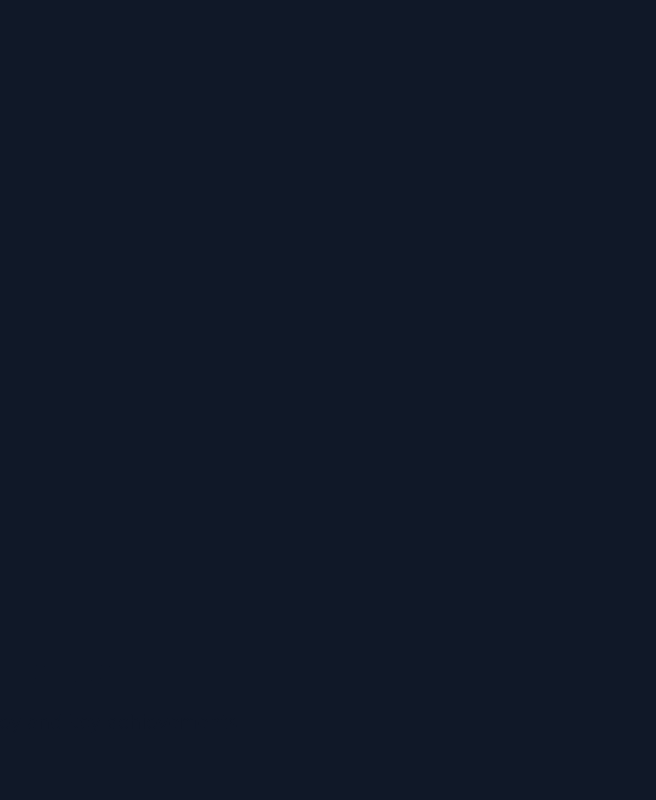
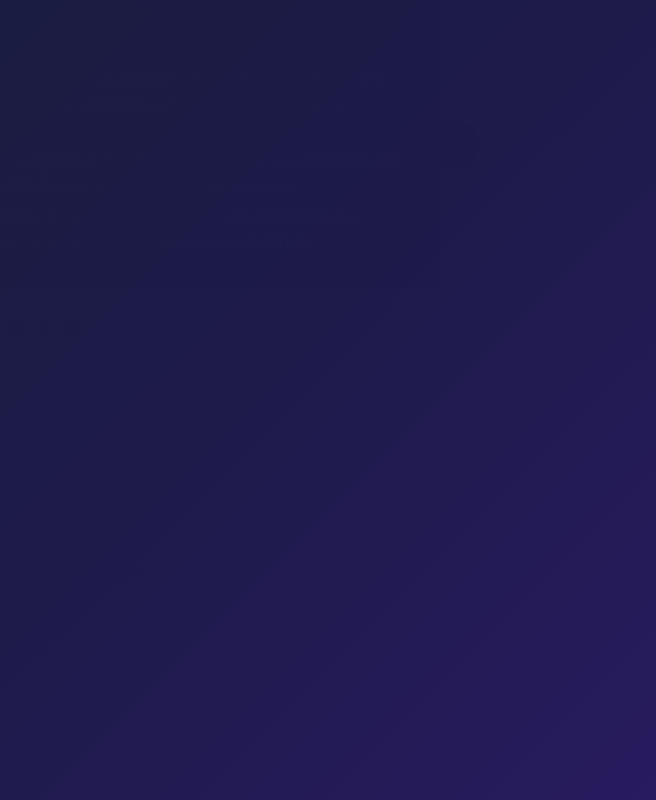
Before and after one commit to ChaitanyaMittal27/portfolio, a Next.js app: page / in a window 1280 px wide. Shown: the part 1140-1940 px from the top of the page, without its empty margins (624-1280 px from the left). Built offline with nearby package versions, Linux system fonts and the light colour scheme.

Commit message:
updated info + ui

```diff
--- a/app/globals.css
+++ b/app/globals.css
@@ -28,13 +28,16 @@
   .dark body {
     background: linear-gradient(
       135deg,
-      #0f172a 0%,
-      /* slate-900 */ #1e293b 25%,
-      /* slate-800 */ #334155 45%,
-      /* slate-700 */ #1e1b4b 75%,
-      /* indigo-900 */ #312e81 100% /* indigo-800 */
-    );
+      #0a0e27 0%,
+      #1a1f3a 20%,
+      #1e1b4b 40%,
+      #2d1b69 60%,
+      #1e1b4b 80%,
+      #0a0e27 100%
+    ) !important;
     min-height: 100vh;
+    position: relative;
+    overflow-x: hidden;
   }
 
   /* Soft geometric pattern for warmth (light theme) */
@@ -45,21 +48,9 @@
     left: 0;
     width: 100%;
     height: 100%;
-    background-image: radial-gradient(
-        circle at 25% 25%,
-        rgba(251, 146, 60, 0.08) 0%,
-        transparent 50%
-      ),
-      radial-gradient(
-        circle at 75% 75%,
-        rgba(59, 130, 246, 0.08) 0%,
-        transparent 50%
-      ),
-      radial-gradient(
-        circle at 50% 50%,
-        rgba(34, 197, 94, 0.05) 0%,
-        transparent 50%
-      );
+    background-image: radial-gradient(circle at 25% 25%, rgba(251, 146, 60, 0.08) 0%, transparent 50%),
+      radial-gradient(circle at 75% 75%, rgba(59, 130, 246, 0.08) 0%, transparent 50%),
+      radial-gradient(circle at 50% 50%, rgba(34, 197, 94, 0.05) 0%, transparent 50%);
     pointer-events: none;
     z-index: -1;
   }
@@ -70,34 +61,29 @@
     position: fixed;
     top: 0;
     left: 0;
-    width: 100%;
-    height: 100%;
-    background-image: radial-gradient(
-        circle at 20% 80%,
-        rgba(99, 102, 241, 0.12) 0%,
-        transparent 50%
-      ),
-      radial-gradient(
-        circle at 80% 20%,
-        rgba(168, 85, 247, 0.1) 0%,
-        transparent 50%
-      ),
-      radial-gradient(
-        circle at 40% 40%,
-        rgba(59, 130, 246, 0.08) 0%,
-        transparent 50%
-      ),
-      radial-gradient(
-        circle at 60% 70%,
-        rgba(16, 185, 129, 0.06) 0%,
-        transparent 50%
-      );
+    right: 0;
+    bottom: 0;
+    background-image: radial-gradient(circle at 20% 80%, rgba(99, 102, 241, 0.15) 0%, transparent 50%),
+      radial-gradient(circle at 80% 20%, rgba(168, 85, 247, 0.12) 0%, transparent 50%),
+      radial-gradient(circle at 40% 40%, rgba(59, 130, 246, 0.1) 0%, transparent 50%),
+      radial-gradient(circle at 60% 70%, rgba(16, 185, 129, 0.08) 0%, transparent 50%);
     pointer-events: none;
     z-index: -1;
-    animation: breathe 8s ease-in-out infinite;
+    animation: subtle-glow 8s ease-in-out infinite;
   }
 }
 
+@keyframes subtle-glow {
+  0%,
+  100% {
+    opacity: 1;
+    transform: scale(1);
+  }
+  50% {
+    opacity: 0.85;
+    transform: scale(1.02);
+  }
+}
 /* Enhanced animations for dark theme */
 @keyframes breathe {
   0%,
@@ -116,38 +102,29 @@
   /* Better card backgrounds for light mode - warm & welcoming */
   .light-card {
     @apply bg-white/90 backdrop-blur-sm border-amber-200/50;
-    box-shadow: 0 4px 12px rgba(251, 146, 60, 0.1),
-      0 2px 6px rgba(0, 0, 0, 0.05);
+    box-shadow: 0 4px 12px rgba(251, 146, 60, 0.1), 0 2px 6px rgba(0, 0, 0, 0.05);
   }
 
   /* Enhanced dark theme cards */
   .dark-card {
     @apply bg-slate-800/60 border-slate-700/50 backdrop-blur-sm;
-    background: linear-gradient(
-      135deg,
-      rgba(51, 65, 85, 0.8) 0%,
-      rgba(30, 41, 59, 0.6) 100%
-    );
-    box-shadow: 0 8px 25px rgba(0, 0, 0, 0.3), 0 3px 10px rgba(0, 0, 0, 0.2),
-      0 0 0 1px rgba(99, 102, 241, 0.1);
+    background: linear-gradient(135deg, rgba(51, 65, 85, 0.8) 0%, rgba(30, 41, 59, 0.6) 100%);
+    box-shadow: 0 8px 25px rgba(0, 0, 0, 0.3), 0 3px 10px rgba(0, 0, 0, 0.2), 0 0 0 1px rgba(99, 102, 241, 0.1);
   }
 
   .dark-card:hover {
     @apply border-indigo-500/40;
-    box-shadow: 0 12px 35px rgba(0, 0, 0, 0.4),
-      0 5px 15px rgba(99, 102, 241, 0.2), 0 0 0 1px rgba(99, 102, 241, 0.3);
+    box-shadow: 0 12px 35px rgba(0, 0, 0, 0.4), 0 5px 15px rgba(99, 102, 241, 0.2), 0 0 0 1px rgba(99, 102, 241, 0.3);
   }
 
   /* Enhanced shadows with warm tones */
   .light-shadow {
-    box-shadow: 0 8px 25px rgba(251, 146, 60, 0.15),
-      0 3px 10px rgba(0, 0, 0, 0.1), 0 1px 3px rgba(0, 0, 0, 0.05);
+    box-shadow: 0 8px 25px rgba(251, 146, 60, 0.15), 0 3px 10px rgba(0, 0, 0, 0.1), 0 1px 3px rgba(0, 0, 0, 0.05);
   }
 
   /* Dark theme shadows */
   .dark-shadow {
-    box-shadow: 0 12px 30px rgba(0, 0, 0, 0.4),
-      0 5px 15px rgba(99, 102, 241, 0.15), 0 2px 8px rgba(0, 0, 0, 0.3);
+    box-shadow: 0 12px 30px rgba(0, 0, 0, 0.4), 0 5px 15px rgba(99, 102, 241, 0.15), 0 2px 8px rgba(0, 0, 0, 0.3);
   }
 
   /* Warm section backgrounds */
@@ -197,11 +174,7 @@
     right: 0;
     bottom: 0;
     border-radius: inherit;
-    background: linear-gradient(
-      135deg,
-      rgba(99, 102, 241, 0.2),
-      rgba(168, 85, 247, 0.2)
-    );
+    background: linear-gradient(135deg, rgba(99, 102, 241, 0.2), rgba(168, 85, 247, 0.2));
     z-index: -1;
     blur: 20px;
     opacity: 0;
@@ -242,8 +215,7 @@
     box-shadow: 0 0 20px rgba(99, 102, 241, 0.4);
   }
   50% {
-    box-shadow: 0 0 30px rgba(99, 102, 241, 0.6),
-      0 0 40px rgba(168, 85, 247, 0.3);
+    box-shadow: 0 0 30px rgba(99, 102, 241, 0.6), 0 0 40px rgba(168, 85, 247, 0.3);
   }
 }
 
--- a/app/layout.tsx
+++ b/app/layout.tsx
@@ -14,11 +14,7 @@ export const metadata: Metadata = {
   icons: "/favicon.ico",
 };
 
-export default function RootLayout({
-  children,
-}: {
-  children: React.ReactNode;
-}) {
+export default function RootLayout({ children }: { children: React.ReactNode }) {
   return (
     <html lang="en" className="scroll-smooth">
       <head>
@@ -41,7 +37,7 @@ export default function RootLayout({
         />
       </head>
       <body
-        className={`${inter.className} ${jetbrainsMono.variable} bg-transparent dark:bg-gray-900 text-gray-900 dark:text-white transition-colors duration-300`}
+        className={`${inter.className} ${jetbrainsMono.variable} text-gray-900 dark:text-white transition-colors duration-300`}
       >
         {children}
       </body>
--- a/app/page.tsx
+++ b/app/page.tsx
@@ -27,11 +27,11 @@ export default function Home() {
           <ThemeToggle />
           <RightBar />
 
-          <main className="bg-transparent dark:bg-gray-900 transition-colors duration-300">
+          <main className="bg-transparent transition-colors duration-300">
             <div className="pt-20">
               <About />
+              <Experience />
               <Skills />
-              <Experience />
               <Projects />
               <Hobbies />
             </div>
--- a/components/Section.tsx
+++ b/components/Section.tsx
@@ -9,18 +9,14 @@ interface SectionProps {
   className?: string;
 }
 
-export default function Section({
-  id,
-  children,
-  className = "",
-}: SectionProps) {
+export default function Section({ id, children, className = "" }: SectionProps) {
   const { ref, isVisible } = useReveal();
 
   return (
     <section
       ref={ref}
       id={id}
-      className={`min-h-screen px-6 py-20 max-w-6xl mx-auto transition-all duration-700 ${
+      className={`px-6 py-16 max-w-6xl mx-auto transition-all duration-700 ${
         isVisible ? "opacity-100 translate-y-0" : "opacity-0 translate-y-8"
       } ${className}`}
     >
--- a/components/Skills.tsx
+++ b/components/Skills.tsx
@@ -1,31 +1,35 @@
 import Section from "./Section";
-import { skills } from "@/data/skills";
+import { skillCategories } from "@/data/skills";
 
 export default function Skills() {
   return (
     <Section id="skills">
-      <div className="text-center mb-16">
-        <h2 className="text-4xl font-bold text-gray-900 dark:text-white mb-4">
-          Skills & Technologies
-        </h2>
-        <p className="text-xl text-gray-600 dark:text-gray-400">
-          Technologies I work with to bring ideas to life
-        </p>
+      <div className="text-center mb-12">
+        <h2 className="text-4xl font-bold text-gray-900 dark:text-white mb-4">Skills & Technologies</h2>
+        <p className="text-xl text-gray-600 dark:text-gray-400">Technologies I work with to bring ideas to life</p>
       </div>
 
-      <div className="flex flex-wrap gap-4 justify-center max-w-5xl mx-auto">
-        {skills.map((skill, index) => (
+      <div className="max-w-5xl mx-auto space-y-5">
+        {skillCategories.map((category, index) => (
           <div
-            key={skill}
-            className="group px-3 py-2 bg-white dark:bg-gray-800 rounded-2xl shadow-md hover:shadow-lg border border-gray-200 dark:border-gray-700 transition-all duration-300 hover:scale-105 hover:border-blue-300 dark:hover:border-blue-600"
+            key={category.label}
+            className="flex flex-col sm:flex-row gap-4 items-start animate-fade-in"
             style={{
-              animationDelay: `${index * 50}ms`,
-              animation: "fadeIn 0.6s ease-out forwards",
+              animationDelay: `${index * 100}ms`,
             }}
           >
-            <span className="text-gray-800 dark:text-gray-200 font-medium group-hover:text-blue-600 dark:group-hover:text-blue-400 transition-colors duration-300">
-              {skill}
-            </span>
+            {/* Category Badge */}
+            <div className="flex-shrink-0">
+              <div className="inline-flex items-center gap-2 px-4 py-2.5 rounded-full bg-gradient-to-r from-blue-500 to-purple-600 dark:from-blue-600 dark:to-purple-700 shadow-lg">
+                <span className="text-xl">{category.icon}</span>
+                <span className="text-sm font-bold text-white uppercase tracking-wide">{category.label}</span>
+              </div>
+            </div>
+
+            {/* Skills List */}
+            <div className="flex-1 flex items-center">
+              <p className="text-gray-700 dark:text-gray-300 leading-relaxed">{category.skills.join(", ")}</p>
+            </div>
           </div>
         ))}
       </div>
--- a/data/experience.ts
+++ b/data/experience.ts
@@ -2,6 +2,16 @@ import { ExpItem } from "@/types";
 
 // flat array for carousel (keeps working)
 export const experience: ExpItem[] = [
+  {
+    role: "Junior Web Developer – RPRC Project",
+    company: "Blueprint SFU (Nonprofit Partnership)",
+    period: "Fall 2025 – Present",
+    points: [
+      "Selected to join the development team building a membership application portal for the Richmond Poverty Reduction Coalition (RPRC), a nonprofit focused on community support and poverty reduction.",
+      "Contributing to system design and technical planning using the MERN stack; mapping applicant data flows and Google Form intake into a secure backend schema for later implementation.",
+      "Working with designers and PMs to define component boundaries, authentication/authorization needs, and deployment patterns so the team can move quickly into development sprints.",
+    ],
+  },
   {
     role: "Student Caller",
     company: "Simon Fraser University",
--- a/data/projects.ts
+++ b/data/projects.ts
@@ -5,24 +5,13 @@ export const projects: Project[] = [
     slug: "ekantiksearch",
     title: "EkantikSearch",
     image: "/images/projects/ekantiksearch.png",
-    short:
-      "Multilingual YouTube indexing/search engine with CI/CD and low‑latency lookups",
+    short: "Multilingual YouTube indexing/search engine with CI/CD and low‑latency lookups",
     bullets: [
       "Designed and deployed a full‑stack indexing pipeline with React + TypeScript frontend and Python APIs",
       "Automated scraping, parsing, and nightly indexing via GitHub Actions; sustained 100% uptime for updates",
       "Achieved ~100ms query latency through lightweight storage (SQLite → evolving to Supabase/PostgreSQL) and modular APIs",
     ],
-    tags: [
-      "React",
-      "TypeScript",
-      "Python",
-      "Flask",
-      "SQLite",
-      "Supabase",
-      "CI/CD",
-      "GitHub Actions",
-      "Vercel",
-    ],
+    tags: ["React", "TypeScript", "Python", "Flask", "SQLite", "Supabase", "CI/CD", "GitHub Actions", "Vercel"],
     links: {
       github: "https://github.com/ChaitanyaMittal27/EkantikSearch",
       demo: "https://ekantiksearch.vercel.app/",
@@ -33,22 +22,13 @@ export const projects: Project[] = [
     slug: "course-planner-backend",
     title: "Course Planner Backend",
     image: "/images/projects/course-planner.png",
-    short:
-      "High‑performance Spring Boot backend providing searchable course data APIs",
+    short: "High‑performance Spring Boot backend providing searchable course data APIs",
     bullets: [
       "Parsed 1,000+ course records into indexed JSON endpoints with MVC‑compliant services and DTOs",
       "Kept P99 response under ~100ms via indexed retrievals and schema‑consistent payloads",
       "Integrated Postman‑driven debugging and CI pipelines for reliable deployments",
     ],
-    tags: [
-      "Java",
-      "Spring Boot",
-      "REST APIs",
-      "JSON",
-      "Postman",
-      "MVC",
-      "CI/CD",
-    ],
+    tags: ["Java", "Spring Boot", "REST APIs", "JSON", "Postman", "MVC", "CI/CD"],
     links: {
       // add repo/demo when public:
       // github: "",
@@ -60,8 +40,7 @@ export const projects: Project[] = [
     slug: "portfolio-website",
     title: "Portfolio Website (This Site)",
     image: "/images/projects/portfolio.png",
-    short:
-      "Modern portfolio with dark mode, splash animation, scroll reveals, and a11y‑focused UI",
+    short: "Modern portfolio with dark mode, splash animation, scroll reveals, and a11y‑focused UI",
     bullets: [
       "Implemented pre‑hydration theme script to avoid mismatches; persistent dark/light toggle",
       "Built vivid splash (typed name + console progress) and section reveal animations",
@@ -78,8 +57,7 @@ export const projects: Project[] = [
     slug: "tom-and-jerry-maze-game",
     title: "Tom & Jerry Maze Game (Backend)",
     image: "/images/projects/tom-jerry-maze.png",
-    short:
-      "OOP‑driven Spring Boot backend exposing stateful maze logic via stateless REST APIs",
+    short: "OOP‑driven Spring Boot backend exposing stateful maze logic via stateless REST APIs",
     bullets: [
       "Implemented movement, scoring, and collision rules with clean OOP and layered architecture",
       "Refactored into MVC + DTOs for clear separation of concerns and testability",
@@ -95,8 +73,7 @@ export const projects: Project[] = [
     slug: "recipe-finder",
     title: "Recipe Finder",
     image: "/images/projects/recipe-finder.png",
-    short:
-      "Responsive recipe discovery with multi‑API search, video tutorials, and favorites",
+    short: "Responsive recipe discovery with multi‑API search, video tutorials, and favorites",
     bullets: [
       "Built end‑to‑end React experience integrating multiple REST APIs and YouTube tutorials",
       "Implemented favorites with local storage and clean state management for UX continuity",
@@ -113,8 +90,7 @@ export const projects: Project[] = [
     slug: "emergency-response-map",
     title: "Emergency Response Map",
     image: "/images/projects/emergency-response.png",
-    short:
-      "Real‑time emergency dashboard with map visuals and accessibility‑first UI",
+    short: "Real‑time emergency dashboard with map visuals and accessibility‑first UI",
     bullets: [
       "Built React dashboard using map APIs and local storage for resilient, offline‑friendly UX",
       "Applied colorblind‑safe palettes and spatial clarity to support high‑stress scenarios",
@@ -126,4 +102,36 @@ export const projects: Project[] = [
       // demo: "",
     },
   },
+  {
+    slug: "ytbookmarker",
+    title: "YTBookmarker",
+    image: "/images/projects/ytbookmarker.png",
+    short: "In-player YouTube bookmarker with a '+' button, timestamp jump, and persistent local storage",
+    bullets: [
+      "Injected a custom '+' control into the YouTube player to capture timestamps and titles inline",
+      "Implemented ordered local persistence, 'Go To' jump playback, and delete management across sessions",
+      "Handled long videos vs Shorts with adaptive navigation logic using lightweight, dependency-free JS",
+    ],
+    tags: ["Chrome Extensions", "JavaScript", "DOM", "Local Storage", "YouTube"],
+    links: {
+      github: "https://github.com/ChaitanyaMittal27/YTbookmarker",
+      // demo: "",
+    },
+  },
+  {
+    slug: "violin-flight",
+    title: "Violin Flight",
+    image: "/images/projects/violin-flight.png",
+    short: "StormHacks game where a flying violin navigates procedural terrain using voice-driven controls",
+    bullets: [
+      "Built a TypeScript + Three.js prototype with procedurally generated terrain and obstacle logic",
+      "Mapped mic input (Web Audio API) to movement vectors for pitch/volume-based navigation",
+      "Delivered a 24-hour MVP; planned AI enemy logic and perf optimizations for smoother play",
+    ],
+    tags: ["Hackathon", "TypeScript", "Three.js", "Web Audio API", "Vite"],
+    links: {
+      github: "https://github.com/AndreiSva/stormhacks-2025",
+      demo: "https://devpost.com/software/violin-flight",
+    },
+  },
 ];
--- a/data/skills.ts
+++ b/data/skills.ts
@@ -1,91 +1,60 @@
-// flat array (for existing Skills.tsx)
-export const skills: string[] = [
-  // Languages
-  "JavaScript (ES6+)",
-  "TypeScript",
-  "Java",
-  "Python",
-  "SQL",
-  "HTML5",
-  "CSS3",
+// Type definition for skill categories
+export interface SkillCategory {
+  label: string;
+  icon: string;
+  skills: string[];
+}
 
-  // Frontend
-  "React",
-  "Next.js",
-  "Redux",
-  "Tailwind CSS",
-  "Shadcn/UI",
-  "Framer Motion",
-
-  // Backend
-  "Node.js",
-  "Express.js",
-  "Spring Boot",
-  "REST APIs",
-  "GraphQL",
-
-  // Databases
-  "PostgreSQL",
-  "MongoDB",
-  "Supabase",
-  "Firebase Firestore",
-
-  // DevOps & Tools
+// Single source of truth - organized by category with metadata
+export const skillCategories: SkillCategory[] = [
+  {
+    label: "LANGUAGES",
+    icon: "💻",
+    skills: ["JavaScript (ES6+)", "TypeScript", "Java", "Python", "SQL", "HTML5", "CSS3"],
+  },
+  {
+    label: "FRONTEND",
+    icon: "🎨",
+    skills: ["React", "Next.js", "Redux", "Tailwind CSS", "Shadcn/UI", "DOM Parsing", "Three.js", "Vite"],
+  },
+  {
+    label: "BACKEND",
+    icon: "⚙️",
+    skills: ["Node.js", "Express.js", "Spring Boot", "REST APIs", "GraphQL"],
+  },
+  {
+    label: "DATABASES",
+    icon: "🗄️",
+    skills: ["PostgreSQL", "MongoDB", "Supabase", "Firebase Firestore"],
+  },
+  {
+    label: "DEVOPS & TOOLS",
+    icon: "🚀",
+    skills: [
       "Git & GitHub",
       "CI/CD (GitHub Actions, Vercel)",
       "Docker",
-  "AWS (EC2, S3, Lambda basics)",
-
-  // AI / ML / Data
+      "Chrome Extensions (Manifest v3)",
+      "Maze (Usability Testing)",
+    ],
+  },
+  {
+    label: "AI / ML",
+    icon: "🤖",
+    skills: [
       "Machine Learning (scikit-learn, PyTorch basics)",
       "NLP fundamentals",
       "Prompt Engineering",
+      "Google Gemini API",
       "LLM Integration (OpenAI API)",
-
-  // Other
-  "Agile/Scrum",
-  "UI/UX Design (Figma)",
-  "Responsive Design",
-  "Test-Driven Development (Jest, JUnit)",
+    ],
+  },
+  {
+    label: "OTHER",
+    icon: "🎯",
+    skills: ["Agile/Scrum", "UI/UX Design (Figma)", "Responsive Design", "Test-Driven Development (Jest, JUnit)"],
+  },
 ];
 
-// organized version (optional future use)
-export const skillsByCategory: Record<string, string[]> = {
-  Languages: [
-    "JavaScript (ES6+)",
-    "TypeScript",
-    "Java",
-    "Python",
-    "SQL",
-    "HTML5",
-    "CSS3",
-  ],
-  Frontend: [
-    "React",
-    "Next.js",
-    "Redux",
-    "Tailwind CSS",
-    "Shadcn/UI",
-    "Framer Motion",
-  ],
-  Backend: ["Node.js", "Express.js", "Spring Boot", "REST APIs", "GraphQL"],
-  Databases: ["PostgreSQL", "MongoDB", "Supabase", "Firebase Firestore"],
-  "DevOps & Tools": [
-    "Git & GitHub",
-    "CI/CD (GitHub Actions, Vercel)",
-    "Docker",
-    "AWS (EC2, S3, Lambda basics)",
-  ],
-  "AI / ML / Data": [
-    "Machine Learning (scikit-learn, PyTorch basics)",
-    "NLP fundamentals",
-    "Prompt Engineering",
-    "LLM Integration (OpenAI API)",
-  ],
-  Other: [
-    "Agile/Scrum",
-    "UI/UX Design (Figma)",
-    "Responsive Design",
-    "Test-Driven Development (Jest, JUnit)",
-  ],
-};
+// Optional: Flat array for backward compatibility or other uses
+export const skills: string[] = skillCategories.flatMap((category) => category.skills);
```
Also changed, not shown: components/Hobbies.tsx (+13 -32 lines), public/images/projects/violin-flight.png (added), public/images/projects/ytbookmarker.png (added). Lines whose indentation alone changed are shown as unchanged.
